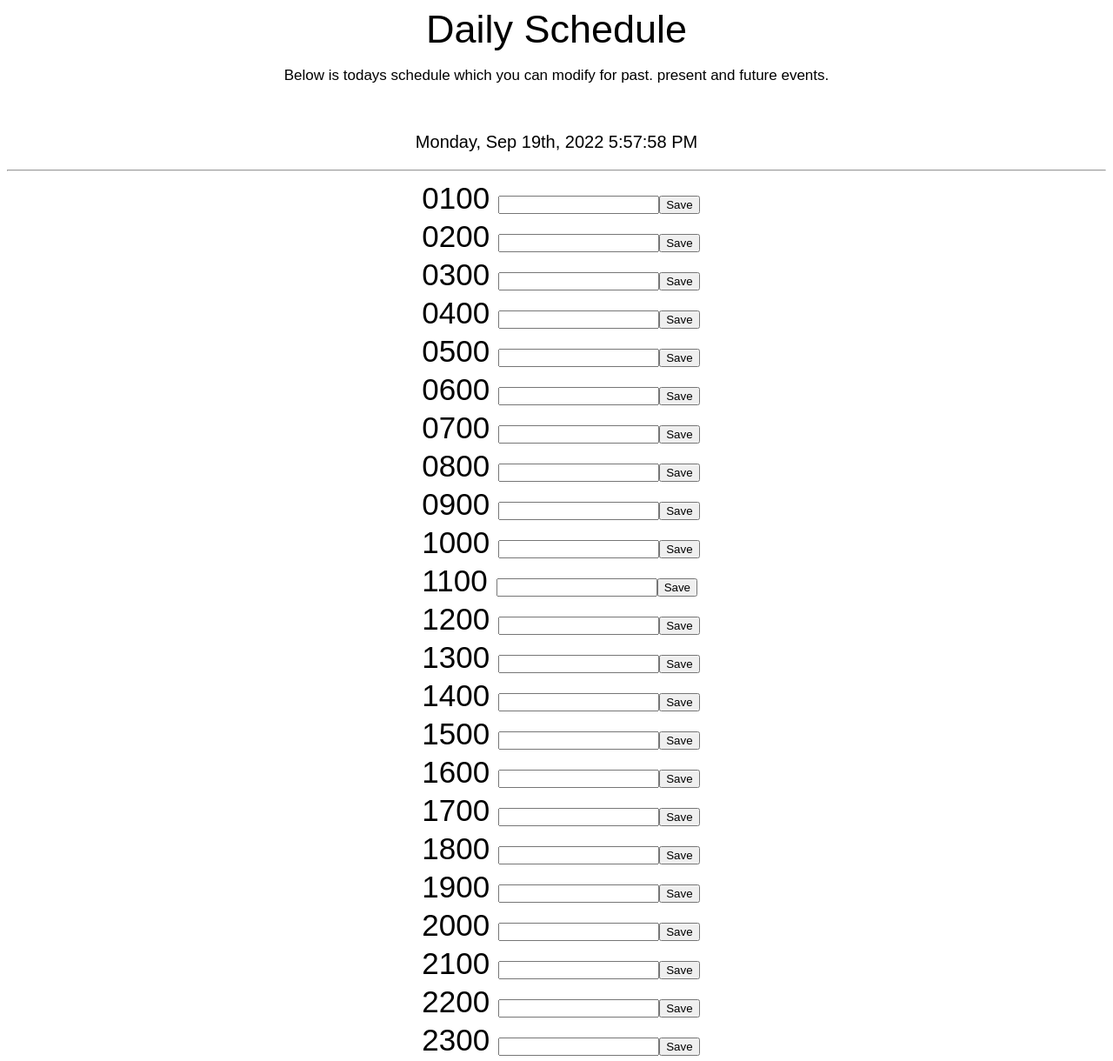
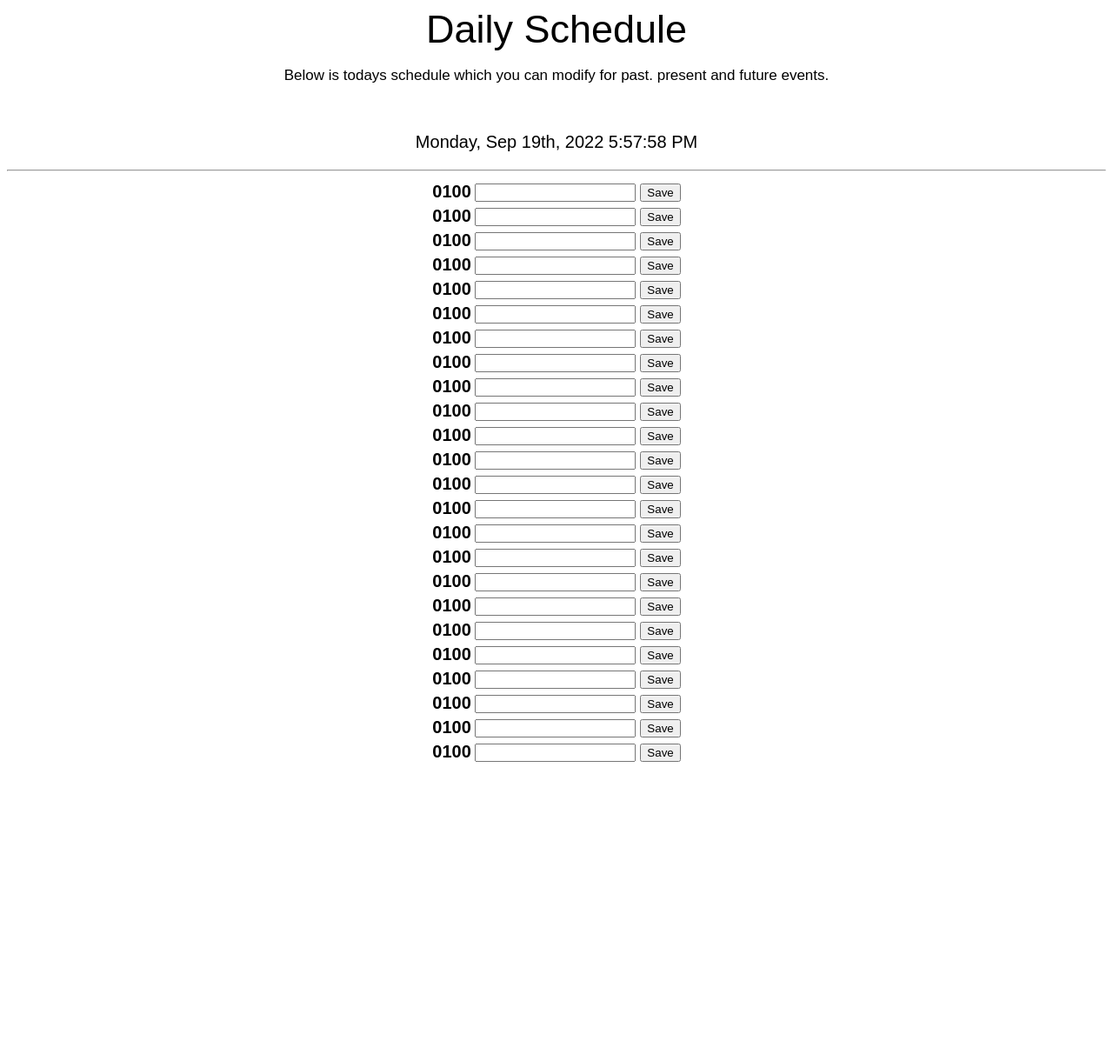
Before and after one commit to eddiefigueroa18/operation-itenerary, a plain HTML site: page index.html in a window 1280 px wide. Shown: the top 1220 px of the page at 87% size. After the commit the page ends 887 px from the top, so only its background shows below. Drawn offline with nearby package versions, Linux system fonts and the light colour scheme.

Commit message:
changed the syntax, tags and method of display

```diff
--- a/index.html
+++ b/index.html
@@ -29,76 +29,102 @@
     <section>
         <table class="schedule-content">
             <tr class="time-content-save">
-                <td id="timeslot-sections"><span id="time">0100</span><input class="text-area" type="text"><button id="save-btn">Save</button></td>
+                <th class="time-01" scope="row">0100</th>
+                <td id="timeslot-sections"><input class="text-area" type="textArea-01">
+                <button id="save-btn">Save</button></td>
             </tr>
             <tr class="time-content-save">
-                <td id="timeslot-sections"><span id="time">0200</span><input class="text-area" type="text"><button id="save-btn">Save</button></td>
-            </tr>
-            <tr class="time-content-save">
-                <td id="timeslot-sections"><span id="time">0300</span><input class="text-area" type="text"><button id="save-btn">Save</button></td>
-            </tr>
-            <tr class="time-content-save">
-                <td id="timeslot-sections"><span id="time">0400</span><input class="text-area" type="text"><button id="save-btn">Save</button></td>
-            </tr>
-            <tr class="time-content-save">
-                <td id="timeslot-sections"><span id="time">0500</span><input class="text-area" type="text"><button id="save-btn">Save</button></td>
-            </tr>
-            <tr class="time-content-save">
-                <td id="timeslot-sections"><span id="time">0600</span><input class="text-area" type="text"><button id="save-btn">Save</button></td>
-            </tr>
-            <tr class="time-content-save">
-                <td id="timeslot-sections"><span id="time">0700</span><input class="text-area" type="text"><button id="save-btn">Save</button></td>
-            </tr>
-            <tr class="time-content-save">
-                <td id="timeslot-sections"><span id="time">0800</span><input class="text-area" type="text"><button id="save-btn">Save</button></td>
-            </tr>
-            <tr class="time-content-save">
-                <td id="timeslot-sections"><span id="time">0900</span><input class="text-area" type="text"><button id="save-btn">Save</button></td>
-            </tr>
-            <tr class="time-content-save">
-                <td id="timeslot-sections"><span id="time">1000</span><input class="text-area" type="text"><button id="save-btn">Save</button></td>
-            </tr>
-            <tr class="time-content-save">
-                <td id="timeslot-sections"><span id="time">1100</span><input class="text-area" type="text"><button id="save-btn">Save</button></td>
-            </tr>
-            <tr class="time-content-save">
-                <td id="timeslot-sections"><span id="time">1200</span><input class="text-area" type="text"><button id="save-btn">Save</button></td>
-            </tr>
-            <tr class="time-content-save">
-                <td id="timeslot-sections"><span id="time">1300</span><input class="text-area" type="text"><button id="save-btn">Save</button></td>
-            </tr>
-            <tr class="time-content-save">
-                <td id="timeslot-sections"><span id="time">1400</span><input class="text-area" type="text"><button id="save-btn">Save</button></td>
-            </tr>
-            <tr class="time-content-save">
-                <td id="timeslot-sections"><span id="time">1500</span><input class="text-area" type="text"><button id="save-btn">Save</button></td>
-            </tr>
-            <tr class="time-content-save">
-                <td id="timeslot-sections"><span id="time">1600</span><input class="text-area" type="text"><button id="save-btn">Save</button></td>
-            </tr>
-            <tr class="time-content-save">
-                <td id="timeslot-sections"><span id="time">1700</span><input class="text-area" type="text"><button id="save-btn">Save</button></td>
-            </tr>
-            <tr class="time-content-save">
-                <td id="timeslot-sections"><span id="time">1800</span><input class="text-area" type="text"><button id="save-btn">Save</button></td>
-            </tr>
-            <tr class="time-content-save">
-                <td id="timeslot-sections"><span id="time">1900</span><input class="text-area" type="text"><button id="save-btn">Save</button></td>
-            </tr>
-            <tr class="time-content-save">
-                <td id="timeslot-sections"><span id="time">2000</span><input class="text-area" type="text"><button id="save-btn">Save</button></td>
-            </tr>
-            <tr class="time-content-save">
-                <td id="timeslot-sections"><span id="time">2100</span><input class="text-area" type="text"><button id="save-btn">Save</button></td>
-            </tr>
-            <tr class="time-content-save">
-                <td id="timeslot-sections"><span id="time">2200</span><input class="text-area" type="text"><button id="save-btn">Save</button></td>
-            </tr>
-            <tr class="time-content-save">
-                <td id="timeslot-sections"><span id="time">2300</span><input class="text-area" type="text"><button id="save-btn">Save</button></td>
-            </tr>
-            <tr class="time-content-save">
-                <td id="timeslot-sections"><span id="time">2400</span><input class="text-area" type="text"><button id="save-btn">Save</button></td>
+                <th class="time-01" scope="row">0100</th>
+                <td id="timeslot-sections"><input class="text-area" type="textArea-01">
+                <button id="save-btn">Save</button></td>
+            </tr><tr class="time-content-save">
+                <th class="time-01" scope="row">0100</th>
+                <td id="timeslot-sections"><input class="text-area" type="textArea-01">
+                <button id="save-btn">Save</button></td>
+            </tr><tr class="time-content-save">
+                <th class="time-01" scope="row">0100</th>
+                <td id="timeslot-sections"><input class="text-area" type="textArea-01">
+                <button id="save-btn">Save</button></td>
+            </tr><tr class="time-content-save">
+                <th class="time-01" scope="row">0100</th>
+                <td id="timeslot-sections"><input class="text-area" type="textArea-01">
+                <button id="save-btn">Save</button></td>
+            </tr><tr class="time-content-save">
+                <th class="time-01" scope="row">0100</th>
+                <td id="timeslot-sections"><input class="text-area" type="textArea-01">
+                <button id="save-btn">Save</button></td>
+            </tr><tr class="time-content-save">
+                <th class="time-01" scope="row">0100</th>
+                <td id="timeslot-sections"><input class="text-area" type="textArea-01">
+                <button id="save-btn">Save</button></td>
+            </tr><tr class="time-content-save">
+                <th class="time-01" scope="row">0100</th>
+                <td id="timeslot-sections"><input class="text-area" type="textArea-01">
+                <button id="save-btn">Save</button></td>
+            </tr><tr class="time-content-save">
+                <th class="time-01" scope="row">0100</th>
+                <td id="timeslot-sections"><input class="text-area" type="textArea-01">
+                <button id="save-btn">Save</button></td>
+            </tr><tr class="time-content-save">
+                <th class="time-01" scope="row">0100</th>
+                <td id="timeslot-sections"><input class="text-area" type="textArea-01">
+                <button id="save-btn">Save</button></td>
+            </tr><tr class="time-content-save">
+                <th class="time-01" scope="row">0100</th>
+                <td id="timeslot-sections"><input class="text-area" type="textArea-01">
+                <button id="save-btn">Save</button></td>
+            </tr><tr class="time-content-save">
+                <th class="time-01" scope="row">0100</th>
+                <td id="timeslot-sections"><input class="text-area" type="textArea-01">
+                <button id="save-btn">Save</button></td>
+            </tr><tr class="time-content-save">
+                <th class="time-01" scope="row">0100</th>
+                <td id="timeslot-sections"><input class="text-area" type="textArea-01">
+                <button id="save-btn">Save</button></td>
+            </tr><tr class="time-content-save">
+                <th class="time-01" scope="row">0100</th>
+                <td id="timeslot-sections"><input class="text-area" type="textArea-01">
+                <button id="save-btn">Save</button></td>
+            </tr><tr class="time-content-save">
+                <th class="time-01" scope="row">0100</th>
+                <td id="timeslot-sections"><input class="text-area" type="textArea-01">
+                <button id="save-btn">Save</button></td>
+            </tr><tr class="time-content-save">
+                <th class="time-01" scope="row">0100</th>
+                <td id="timeslot-sections"><input class="text-area" type="textArea-01">
+                <button id="save-btn">Save</button></td>
+            </tr><tr class="time-content-save">
+                <th class="time-01" scope="row">0100</th>
+                <td id="timeslot-sections"><input class="text-area" type="textArea-01">
+                <button id="save-btn">Save</button></td>
+            </tr><tr class="time-content-save">
+                <th class="time-01" scope="row">0100</th>
+                <td id="timeslot-sections"><input class="text-area" type="textArea-01">
+                <button id="save-btn">Save</button></td>
+            </tr><tr class="time-content-save">
+                <th class="time-01" scope="row">0100</th>
+                <td id="timeslot-sections"><input class="text-area" type="textArea-01">
+                <button id="save-btn">Save</button></td>
+            </tr><tr class="time-content-save">
+                <th class="time-01" scope="row">0100</th>
+                <td id="timeslot-sections"><input class="text-area" type="textArea-01">
+                <button id="save-btn">Save</button></td>
+            </tr><tr class="time-content-save">
+                <th class="time-01" scope="row">0100</th>
+                <td id="timeslot-sections"><input class="text-area" type="textArea-01">
+                <button id="save-btn">Save</button></td>
+            </tr><tr class="time-content-save">
+                <th class="time-01" scope="row">0100</th>
+                <td id="timeslot-sections"><input class="text-area" type="textArea-01">
+                <button id="save-btn">Save</button></td>
+            </tr><tr class="time-content-save">
+                <th class="time-01" scope="row">0100</th>
+                <td id="timeslot-sections"><input class="text-area" type="textArea-01">
+                <button id="save-btn">Save</button></td>
+            </tr><tr class="time-content-save">
+                <th class="time-01" scope="row">0100</th>
+                <td id="timeslot-sections"><input class="text-area" type="textArea-01">
+                <button id="save-btn">Save</button></td>
             </tr>
         </table>
     </section>
```
